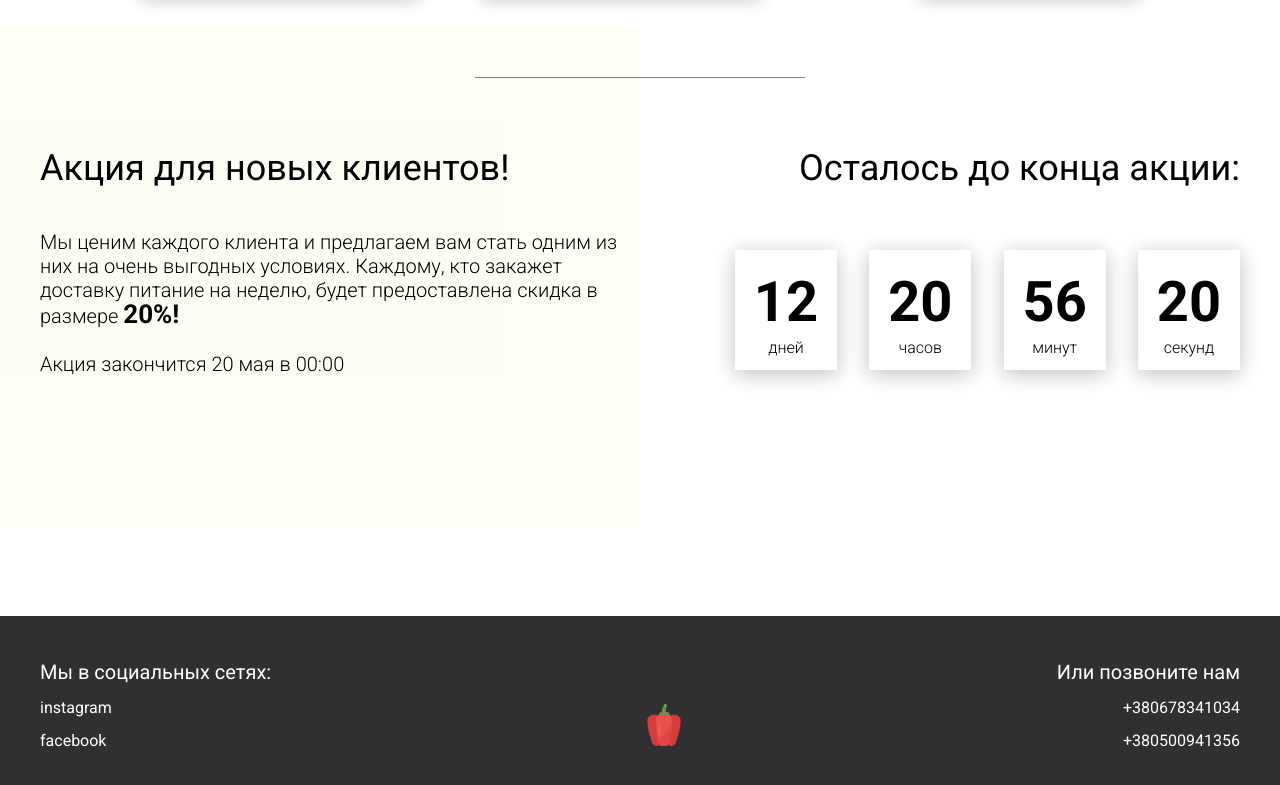
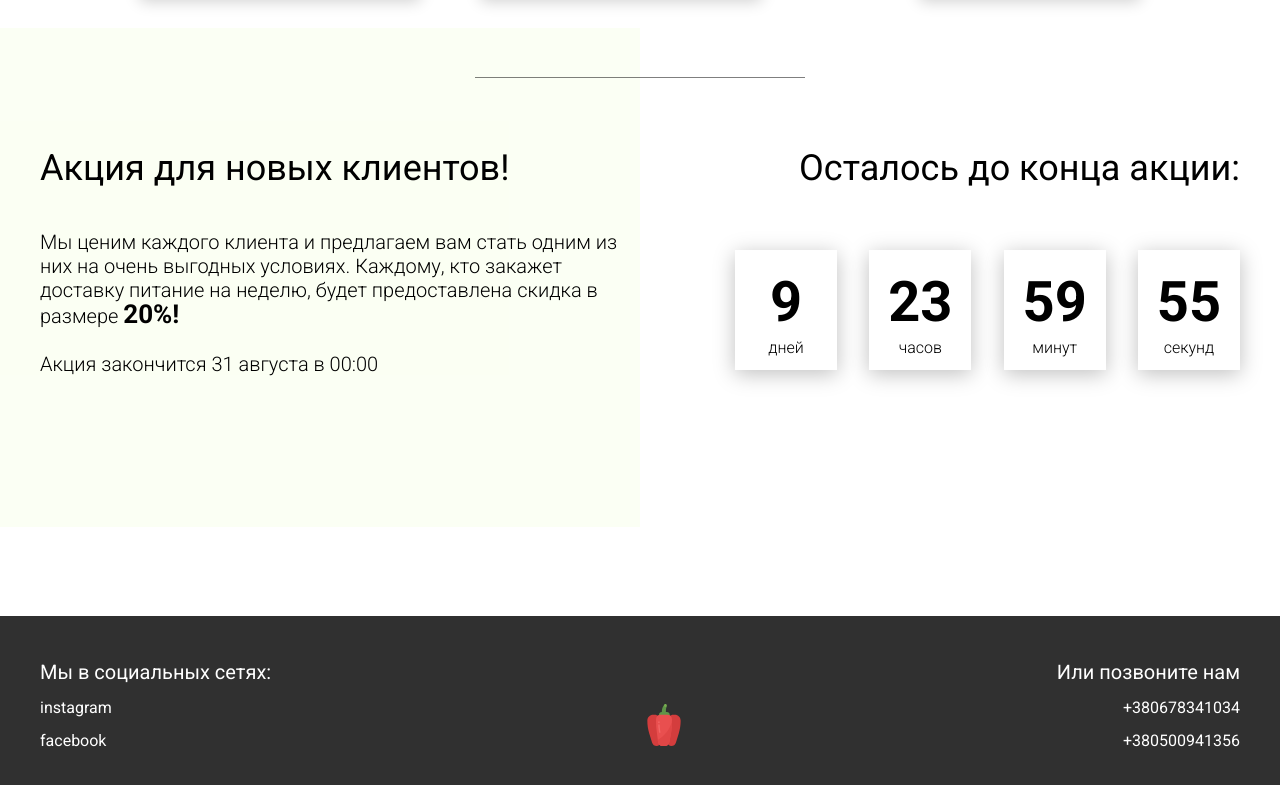
Before and after one commit to varlog762/food, a website built with webpack: page src/index.html in a window 1280 px wide. Shown: the part 3436-4221 px from the top of the page. Built offline with nearby package versions, Linux system fonts and the light colour scheme; files whose address does not match are found by name.

Commit message:
feat: add updateClock function

```diff
--- a/src/index.html
+++ b/src/index.html
@@ -242,7 +242,7 @@
                     Мы ценим каждого клиента и предлагаем вам стать одним из них на очень выгодных условиях.
                     Каждому, кто закажет доставку питание на неделю, будет предоставлена скидка в размере <span>20%!</span>
                     <br><br>
-                    Акция закончится 20 мая в 00:00
+                    Акция закончится 31 августа в 00:00
                 </div>
             </div>
             <div class="promotion__timer">
--- a/src/js/main.js
+++ b/src/js/main.js
@@ -4,7 +4,7 @@ import {
   showTabContent,
   removeTabActive,
   addTabActive,
-  getTimeRemaning,
+  setClock,
 } from './utils';
 
 document.addEventListener('DOMContentLoaded', () => {
@@ -28,8 +28,9 @@ document.addEventListener('DOMContentLoaded', () => {
   });
 
   // Timer
+  const now = new Date();
+  const deadLineMS = now.getTime() + 864000000;
+  const deadLine = new Date(deadLineMS);
 
-  const deadLine = '2023-08-31';
-
-  console.log(getTimeRemaning(deadLine));
+  setClock('.timer', deadLine);
 });
--- a/src/js/utils.js
+++ b/src/js/utils.js
@@ -1,3 +1,5 @@
+/* eslint-disable no-unused-expressions */
+/* eslint-disable no-use-before-define */
 /* eslint-disable no-param-reassign */
 /* eslint-disable no-return-assign */
 export function hideTabContenet(collection) {
@@ -36,8 +38,22 @@ export function getTimeRemaning(deadLine) {
 
 export function setClock(selector, deadLine) {
   const timer = document.querySelector(selector);
-  const daysElem = document.querySelector('#days');
-  const hoursElem = document.querySelector('#hours');
-  const minutesElem = document.querySelector('#minutes');
-  const secondsElem = document.querySelector('#seconds');
+  const daysElem = timer.querySelector('#days');
+  const hoursElem = timer.querySelector('#hours');
+  const minutesElem = timer.querySelector('#minutes');
+  const secondsElem = timer.querySelector('#seconds');
+
+  updateClock();
+  const timeInterval = setInterval(updateClock, 1000);
+
+  function updateClock() {
+    const t = getTimeRemaning(deadLine);
+
+    daysElem.innerHTML = t.days;
+    hoursElem.innerHTML = t.hours;
+    minutesElem.innerHTML = t.minutes;
+    secondsElem.innerHTML = t.seconds;
+
+    (t.total <= 0) ? clearInterval(timeInterval) : null;
+  }
 }
```
